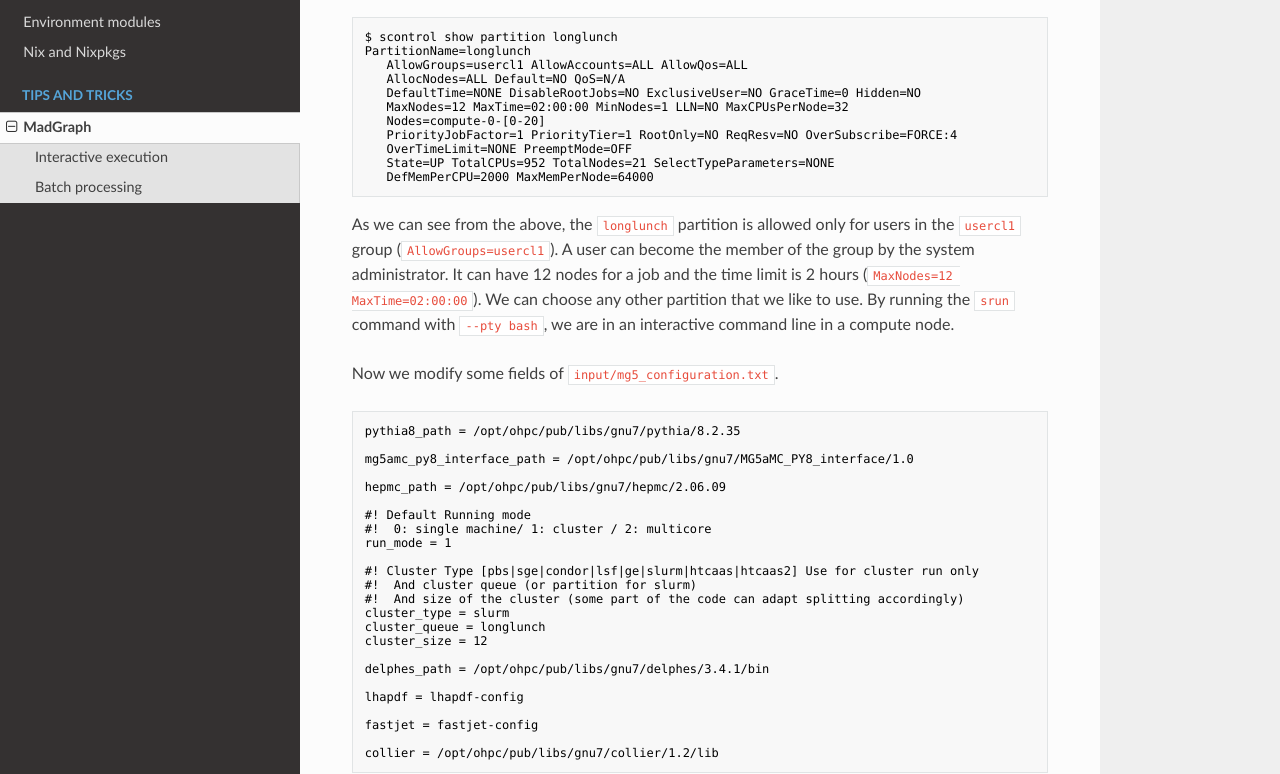
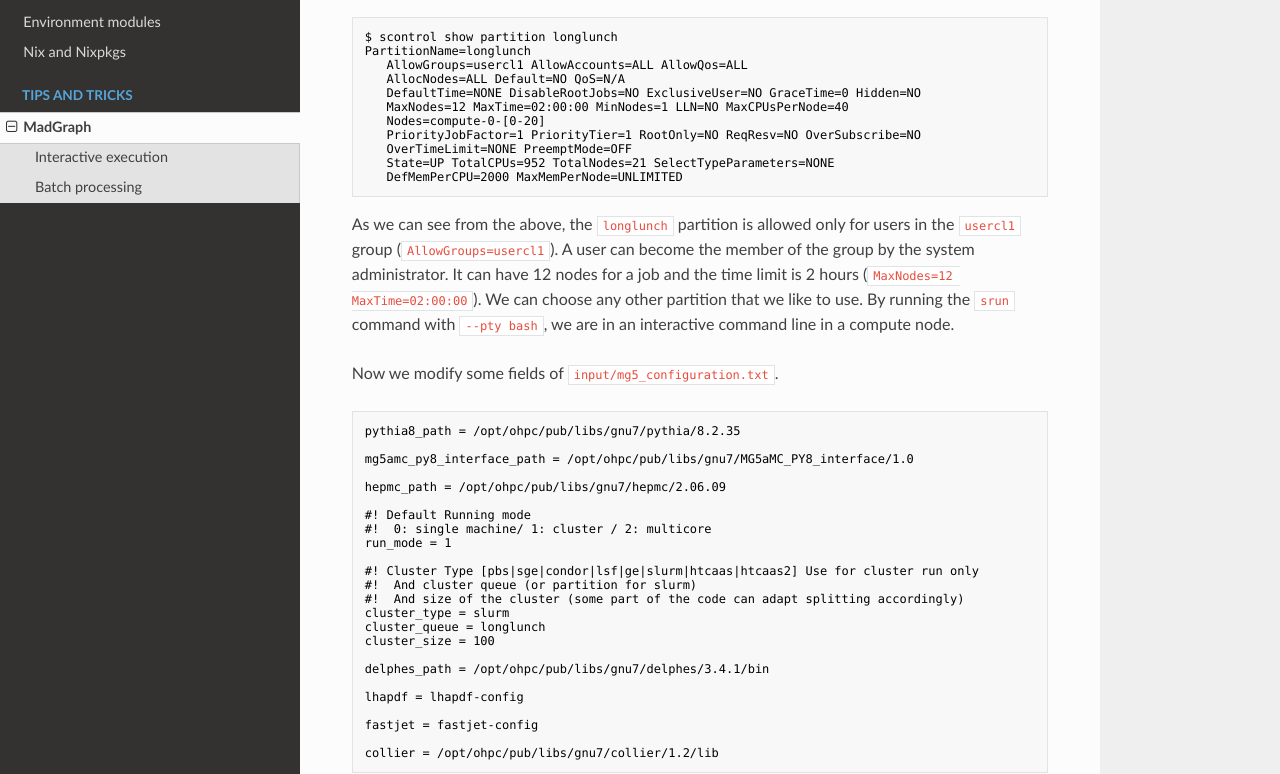
Before and after one commit to cbpark/ptc-cluster, an MkDocs documentation site: the page built from docs/tips-and-tricks/madgraph.md, in a window 1280 px wide and 1400 px high, scrolled down 659 px. Shown: the part 230-1004 px from the top of the window. Built offline with MkDocs 1.6.1, drawn with Linux system fonts in a browser that asks for light colours; nearby versions of some CDN libraries; old or Windows-style settings are respelled for this version of MkDocs; some of the changed text lies outside the part shown.

Commit message:
Update madgraph.md

````diff
--- a/docs/tips-and-tricks/madgraph.md
+++ b/docs/tips-and-tricks/madgraph.md
@@ -40,12 +40,12 @@ PartitionName=longlunch
    AllowGroups=usercl1 AllowAccounts=ALL AllowQos=ALL
    AllocNodes=ALL Default=NO QoS=N/A
    DefaultTime=NONE DisableRootJobs=NO ExclusiveUser=NO GraceTime=0 Hidden=NO
-   MaxNodes=12 MaxTime=02:00:00 MinNodes=1 LLN=NO MaxCPUsPerNode=32
+   MaxNodes=12 MaxTime=02:00:00 MinNodes=1 LLN=NO MaxCPUsPerNode=40
    Nodes=compute-0-[0-20]
-   PriorityJobFactor=1 PriorityTier=1 RootOnly=NO ReqResv=NO OverSubscribe=FORCE:4
+   PriorityJobFactor=1 PriorityTier=1 RootOnly=NO ReqResv=NO OverSubscribe=NO
    OverTimeLimit=NONE PreemptMode=OFF
    State=UP TotalCPUs=952 TotalNodes=21 SelectTypeParameters=NONE
-   DefMemPerCPU=2000 MaxMemPerNode=64000
+   DefMemPerCPU=2000 MaxMemPerNode=UNLIMITED
 ```
 
 As we can see from the above, the `longlunch` partition is allowed only for users in the `usercl1` group (`AllowGroups=usercl1`). A user can become the member of the group by the system administrator. It can have 12 nodes for a job and the time limit is 2 hours (`MaxNodes=12 MaxTime=02:00:00`). We can choose any other partition that we like to use. By running the `srun` command with `--pty bash`, we are in an interactive command line in a compute node.
@@ -68,7 +68,7 @@ run_mode = 1
 #!  And size of the cluster (some part of the code can adapt splitting accordingly)
 cluster_type = slurm
 cluster_queue = longlunch
-cluster_size = 12
+cluster_size = 100
 
 delphes_path = /opt/ohpc/pub/libs/gnu7/delphes/3.4.1/bin
 
@@ -118,10 +118,10 @@ run_mode = 1
 
 cluster_type = slurm
 cluster_queue = longlunch
-cluster_size = 12
+cluster_size = 100
 ```
 
-Here, we choose the cluster running mode (`run_mode = 1`) in the Slurm workload manager (`cluster_type = slurm`). The job will be submitted to the `longlunch` partition (`cluster_queue = longlunch`) using up to 12 nodes (`cluster_size = 12`). Recall that the maximum allowed number of nodes in `longlunch` partition is 12 for a job. In practice, MadGraph will choose the number of nodes to use within the specified `cluster_size`.
+Here, we choose the cluster running mode (`run_mode = 1`) in the Slurm workload manager (`cluster_type = slurm`). The job will be submitted to the `longlunch` partition (`cluster_queue = longlunch`) using up to 100 cores (`cluster_size = 100`). Recall that the maximum allowed number of nodes in `longlunch` partition is 480 = 12 * 40 for a job. In practice, MadGraph will choose the number of nodes to use within the specified `cluster_size`.
 
 After modifying the other fields if necessary, we run `mg5_aMC`.
 
````
